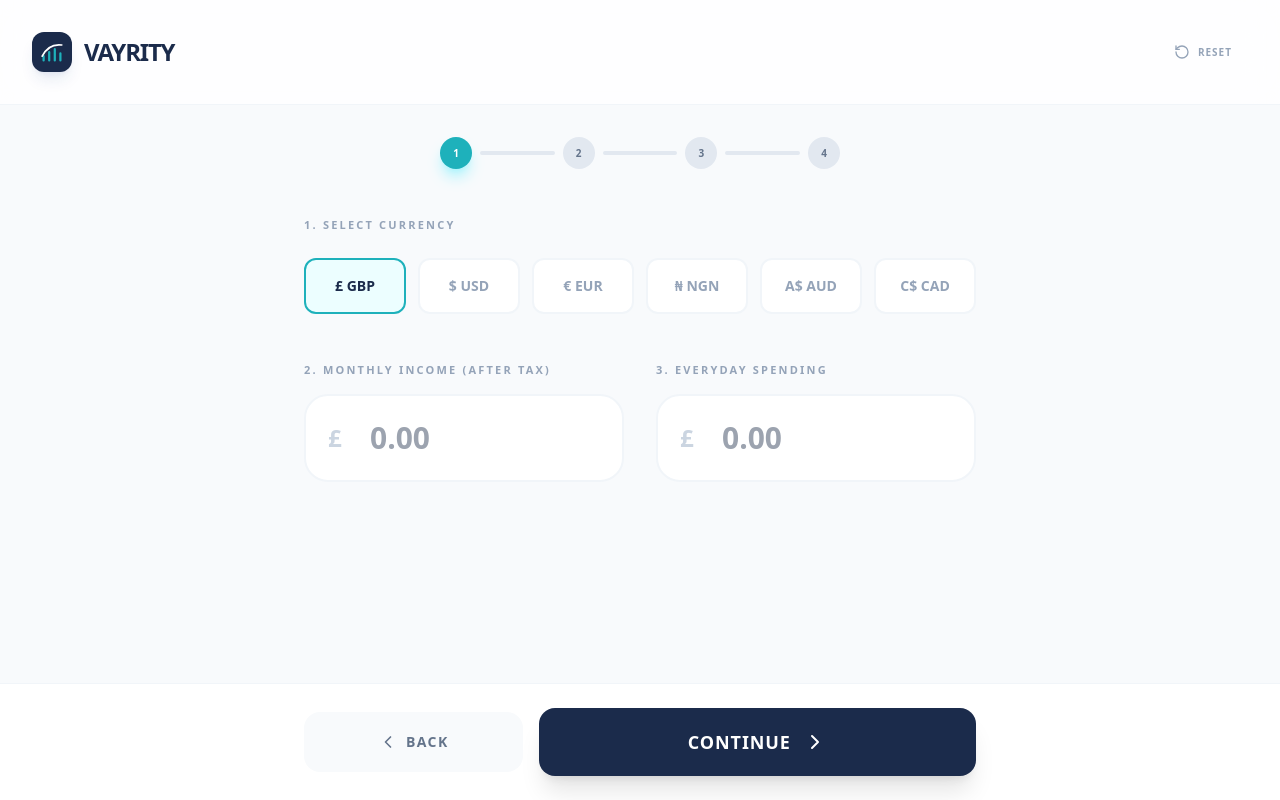
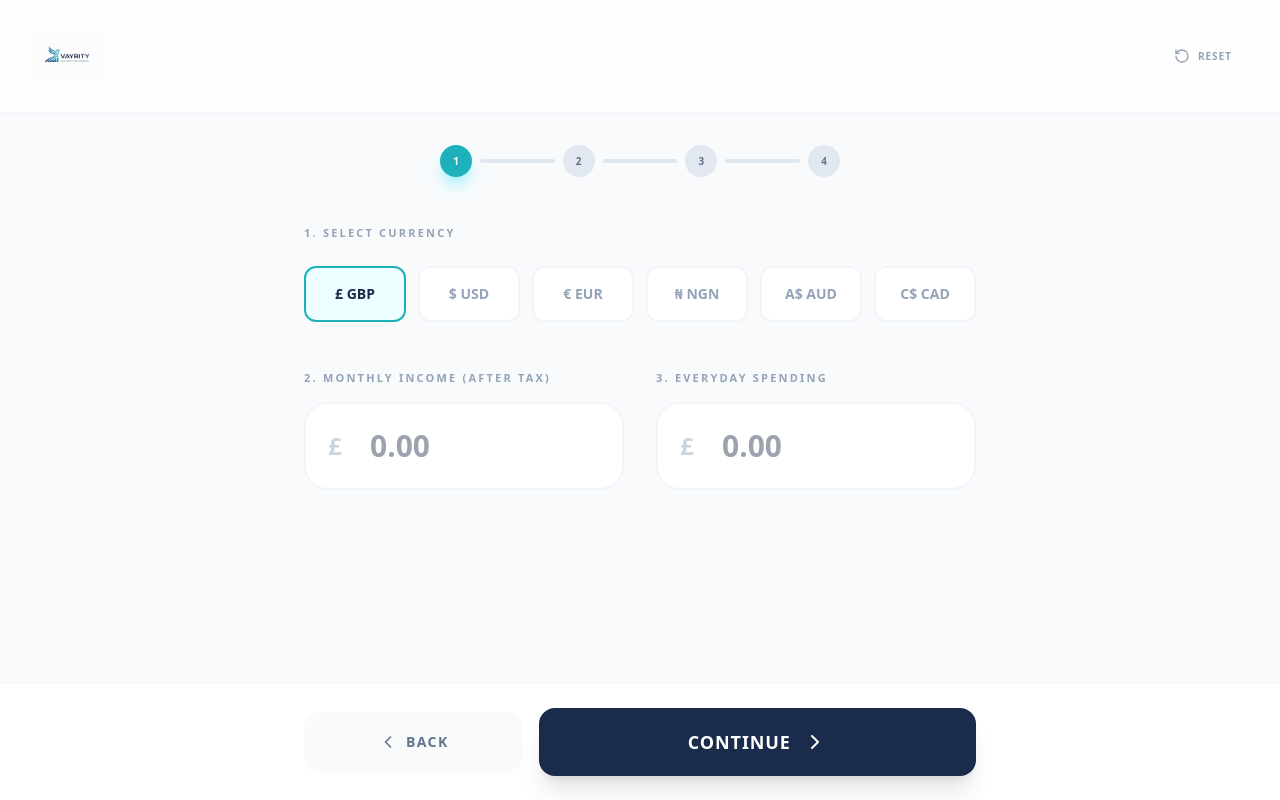
Before and after one commit to lexyjoey2k/Vayrity, a React (Vite) app: page / in a window 1280 px wide. Both pictures are taken after a click on the button "Get started". Built offline with nearby package versions, Linux system fonts and the light colour scheme.

Commit message:
Update App.jsx

```diff
--- a/src/App.jsx
+++ b/src/App.jsx
@@ -132,12 +132,11 @@ export default function App() {
 const WelcomeView = () => (
   <div className="bg-white rounded-[2rem] md:rounded-[3.5rem] p-8 md:p-20 shadow-2xl border border-slate-100 text-center max-w-4xl mx-auto animate-in">
     <div className="flex flex-col items-center mb-10">
-      <div className="w-16 h-16 bg-[#1B2B4B] rounded-[2rem] flex items-center justify-center shadow-2xl shadow-blue-900/20 mb-8">
-        <svg viewBox="0 0 100 100" className="w-10 h-10 fill-none stroke-white">
-          <path d="M20 80 L20 65 M40 80 L40 50 M60 80 L60 40 M80 80 L80 55" strokeWidth="8" strokeLinecap="round" stroke="#1EB1BB"/>
-          <path d="M15 65 C 25 45, 45 20, 85 25 C 75 35, 70 55, 80 75" strokeWidth="6" strokeLinecap="round" strokeLinejoin="round"/>
-        </svg>
-      </div>
+     <img
+  src="/vayrity-logo.png"
+  alt="Vayrity logo"
+  className="h-16 md:h-20 object-contain mb-8"
+/>
 
       <h1 className="text-5xl md:text-6xl font-black tracking-tighter text-[#1B2B4B] mb-3">
         VAYRITY
@@ -456,18 +455,16 @@ const WelcomeView = () => (
       {step > 0 && (
   <header className="p-5 md:p-8 flex justify-between items-center bg-white/80 backdrop-blur-xl sticky top-0 z-50 border-b border-slate-100">
     <div className="flex items-center justify-between w-full max-w-7xl mx-auto">
-      <div
-        className="flex items-center gap-3 cursor-pointer active:scale-95 transition-transform"
-        onClick={() => setStep(0)}
-      >
-        <div className="w-10 h-10 bg-[#1B2B4B] rounded-xl flex items-center justify-center shadow-lg shadow-blue-900/10">
-          <svg viewBox="0 0 100 100" className="w-7 h-7 fill-none stroke-white" xmlns="http://www.w3.org/2000/svg">
-            <path d="M20 80 L20 65 M40 80 L40 50 M60 80 L60 40 M80 80 L80 55" strokeWidth="8" strokeLinecap="round" stroke="#1EB1BB"/>
-            <path d="M15 65 C 25 45, 45 20, 85 25" strokeWidth="6" strokeLinecap="round" strokeLinejoin="round"/>
-          </svg>
-        </div>
-        <span className="font-black tracking-tighter text-[#1B2B4B] text-2xl uppercase">VAYRITY</span>
-      </div>
+     <div
+  className="flex items-center cursor-pointer active:scale-95 transition-transform"
+  onClick={() => setStep(0)}
+>
+  <img
+    src="/vayrity-logo.png"
+    alt="Vayrity logo"
+    className="h-10 md:h-12 w-auto object-contain"
+  />
+</div>
 
       <button
         onClick={resetApp}
```
